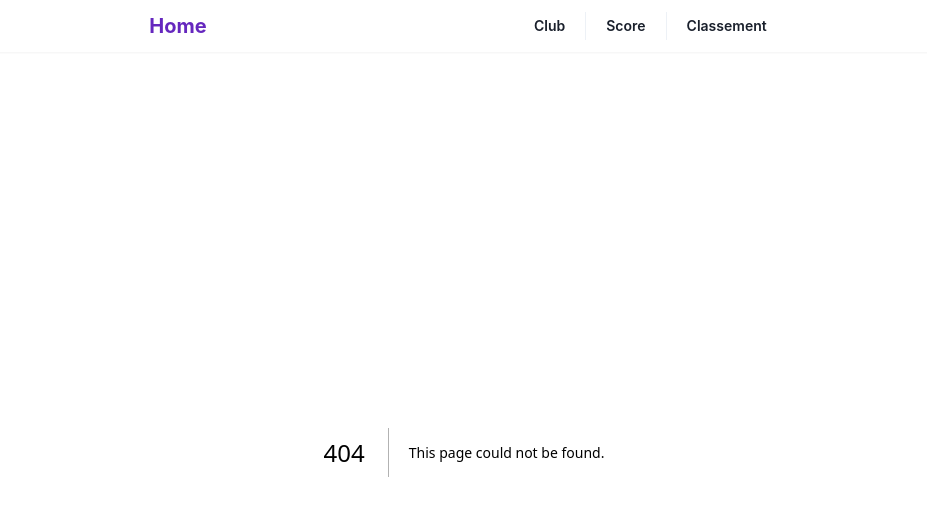
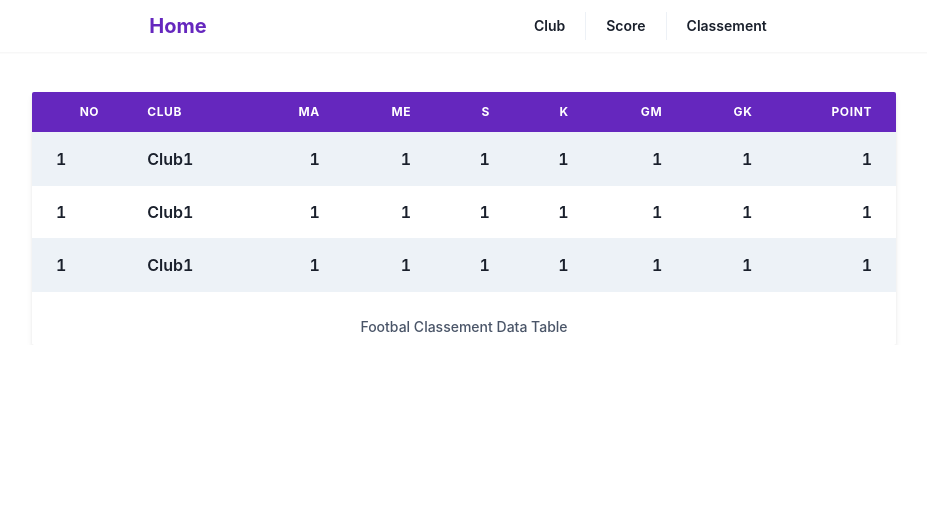
Before and after one commit to ReygaFitra/match-tracker, a Next.js app: page /classement in a window 1280 px wide. Before the commit this address had no page. Shown: the top 516 px of the page, without its empty margins (176-1103 px from the left). Built offline with nearby package versions, Linux system fonts and the light colour scheme.

Commit message:
components & pages : drawer, card layout, table

```diff
--- /dev/null
+++ b/src/app/classement/page.jsx
@@ -0,0 +1,16 @@
+'use client';
+import TableClassement from '@/components/TableClassement';
+import { Container } from '@chakra-ui/react';
+
+export const metadata = {
+  title: 'Match Tracker | Classement',
+  description: 'Football Club Classement Data',
+};
+
+export default function Club() {
+  return (
+    <Container maxW="4xl" pt={10}>
+      <TableClassement />
+    </Container>
+  );
+}
--- a/src/components/Navbar.jsx
+++ b/src/components/Navbar.jsx
@@ -1,23 +1,23 @@
 import { Button, Flex, Heading, HStack, Divider } from '@chakra-ui/react';
-import Link from 'next/link';
+import NextLink from 'next/link';
 
 const Navbar = () => {
   return (
     <Flex as={'nav'} p="10px" alignItems="center" justifyContent="space-evenly" shadow="sm">
-      <Heading size="md" color="#6527BE">
-        <Link href="/">Home</Link>
+      <Heading size="md" color="#6527BE" _hover={{ color: '#9681EB', transition: '.5s' }}>
+        <NextLink href="/">Home</NextLink>
       </Heading>
       <HStack>
         <Button size="sm" variant="ghost" rounded="sm" _hover={{ bgColor: '#9681EB', color: 'white', rounded: 'sm' }}>
-          <Link href="/club">Club</Link>
+          <NextLink href="/club">Club</NextLink>
         </Button>
         <Divider orientation="vertical" height={7} />
         <Button size="sm" variant="ghost" rounded="sm" _hover={{ bgColor: '#9681EB', color: 'white', rounded: 'sm' }}>
-          <Link href="/score">Score</Link>
+          <NextLink href="/score">Score</NextLink>
         </Button>
         <Divider orientation="vertical" height={7} />
         <Button size="sm" variant="ghost" rounded="sm" _hover={{ bgColor: '#9681EB', color: 'white', rounded: 'sm' }}>
-          <Link href="/classement">Classement</Link>
+          <NextLink href="/classement">Classement</NextLink>
         </Button>
       </HStack>
     </Flex>
--- /dev/null
+++ b/src/components/TableClassement.jsx
@@ -0,0 +1,77 @@
+import { Flex, Stack, Table, TableCaption, TableContainer, Tbody, Td, Text, Tfoot, Th, Thead, Tr } from '@chakra-ui/react';
+
+const TableClassement = () => {
+  return (
+    <TableContainer shadow="md" rounded="sm">
+      <Table variant="striped">
+        <TableCaption>Footbal Classement Data Table</TableCaption>
+        <Thead>
+          <Tr bgColor="#6527BE">
+            <Th color="white" isNumeric>
+              No
+            </Th>
+            <Th color="white">Club</Th>
+            <Th color="white" isNumeric>
+              MA
+            </Th>
+            <Th color="white" isNumeric>
+              ME
+            </Th>
+            <Th color="white" isNumeric>
+              S
+            </Th>
+            <Th color="white" isNumeric>
+              K
+            </Th>
+            <Th color="white" isNumeric>
+              GM
+            </Th>
+            <Th color="white" isNumeric>
+              GK
+            </Th>
+            <Th color="white" isNumeric>
+              Point
+            </Th>
+          </Tr>
+        </Thead>
+        <Tbody>
+          <Tr fontWeight="semibold">
+            <Td>1</Td>
+            <Td>Club1</Td>
+            <Td isNumeric>1</Td>
+            <Td isNumeric>1</Td>
+            <Td isNumeric>1</Td>
+            <Td isNumeric>1</Td>
+            <Td isNumeric>1</Td>
+            <Td isNumeric>1</Td>
+            <Td isNumeric>1</Td>
+          </Tr>
+          <Tr fontWeight="semibold">
+            <Td>1</Td>
+            <Td>Club1</Td>
+            <Td isNumeric>1</Td>
+            <Td isNumeric>1</Td>
+            <Td isNumeric>1</Td>
+            <Td isNumeric>1</Td>
+            <Td isNumeric>1</Td>
+            <Td isNumeric>1</Td>
+            <Td isNumeric>1</Td>
+          </Tr>
+          <Tr fontWeight="semibold">
+            <Td>1</Td>
+            <Td>Club1</Td>
+            <Td isNumeric>1</Td>
+            <Td isNumeric>1</Td>
+            <Td isNumeric>1</Td>
+            <Td isNumeric>1</Td>
+            <Td isNumeric>1</Td>
+            <Td isNumeric>1</Td>
+            <Td isNumeric>1</Td>
+          </Tr>
+        </Tbody>
+      </Table>
+    </TableContainer>
+  );
+};
+
+export default TableClassement;
```
Also changed, not shown: src/app/club/page.jsx (added, +34 -0 lines), src/app/page.jsx (+4 -4 lines), src/app/score/page.jsx (added, +34 -0 lines), src/components/CardLayout.jsx (added, +28 -0 lines), src/components/Form.jsx (added, +32 -0 lines).
